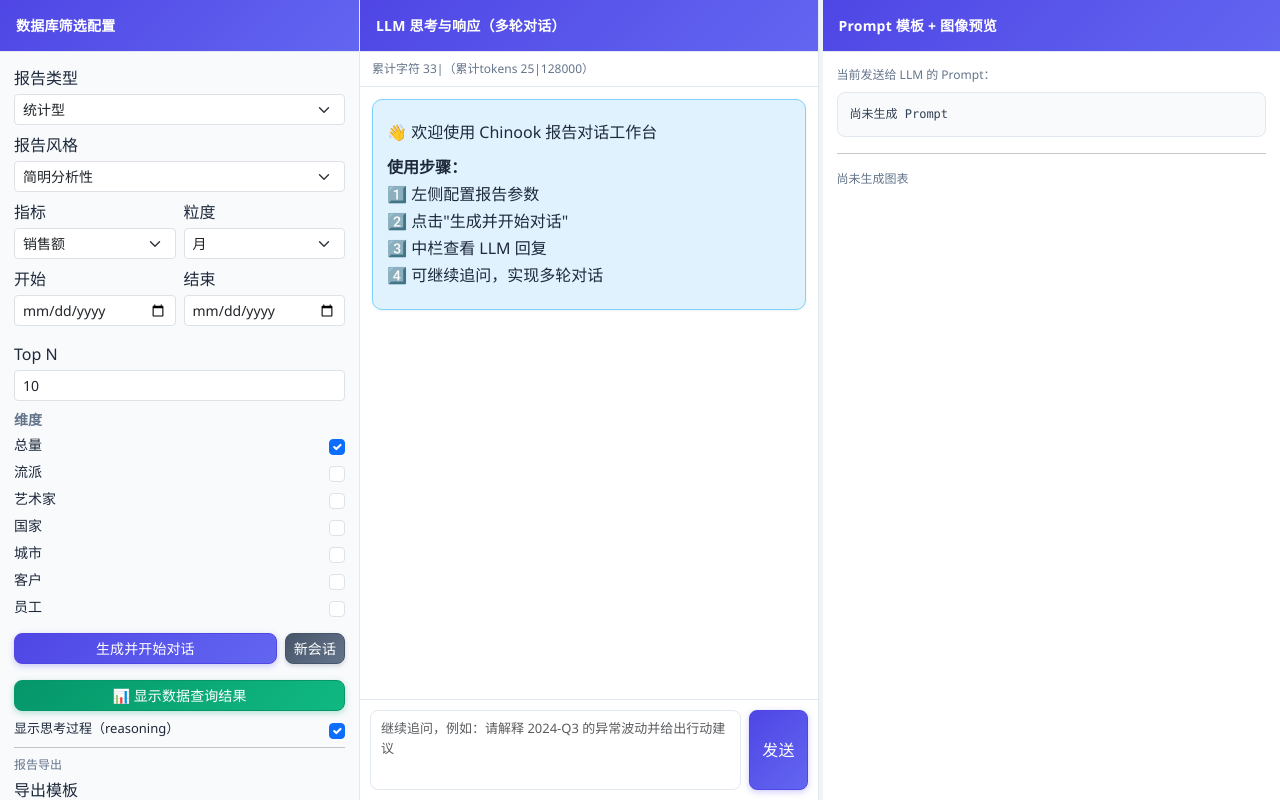
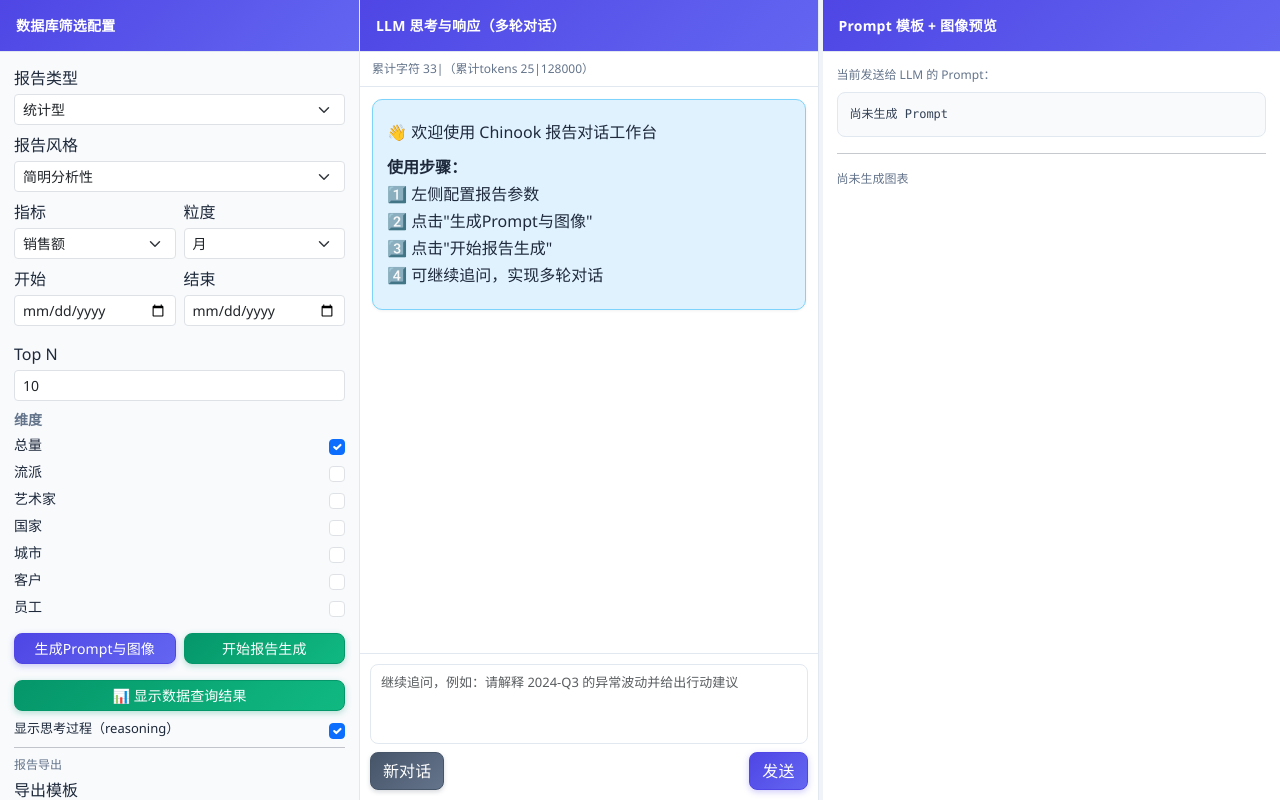
Before and after one commit to U202214011/AI_Report, a Flask app: page / in a window 1280 px wide. Run offline with Flask 3, Linux system fonts and the light colour scheme; some libraries are stand-ins or nearby versions.

Commit message:
feat: split prompt generation and report start actions in chat UI
Agent-Logs-Url: https://github.com/U202214011/AI_Report/sessions/389c9f7b-7d73-4363-bf36-612a9a5d437e

Co-authored-by: U202214011 <166366119+U202214011@users.noreply.github.com>

```diff
--- a/static/css/index.css
+++ b/static/css/index.css
@@ -110,14 +110,15 @@ body {
 .composer {
   border-top: 1px solid var(--line);
   padding: 10px;
-  display: grid;
-  grid-template-columns: 1fr auto;
+  display: flex;
+  flex-direction: column;
   gap: 8px;
   background: var(--panel);
   flex-shrink: 0;
 }
 
 .composer textarea {
+  width: 100%;
   height: 80px;
   resize: none;
   border-radius: var(--radius-sm);
@@ -125,6 +126,12 @@ body {
   padding: 8px 10px;
   font-size: 13px;
   transition: border-color .2s, box-shadow .2s;
+}
+
+.composer-actions {
+  display: flex;
+  justify-content: space-between;
+  align-items: center;
 }
 
 .composer textarea:focus {
--- a/static/js/index.js
+++ b/static/js/index.js
@@ -39,6 +39,7 @@ createApp({
 
       promptText: '尚未生成 Prompt',
       plots: [],
+      hasPendingGeneratedPrompt: false,
 
       exportTemplates: [],
       userTemplateIds: [],
@@ -98,8 +99,8 @@ createApp({
         '👋 欢迎使用 Chinook 报告对话工作台\n\n' +
         '**使用步骤：**\n' +
         '1️⃣ 左侧配置报告参数\n' +
-        '2️⃣ 点击"生成并开始对话"\n' +
-        '3️⃣ 中栏查看 LLM 回复\n' +
+        '2️⃣ 点击"生成Prompt与图像"\n' +
+        '3️⃣ 点击"开始报告生成"\n' +
         '4️⃣ 可继续追问，实现多轮对话',
     });
 
@@ -450,20 +451,22 @@ createApp({
       this.chatInput      = '';
       this.plots          = [];
       this.promptText     = '尚未生成 Prompt';
+      this.hasPendingGeneratedPrompt = false;
       this.displayMessages.push({
         id: this.nextMsgId++,
         role: 'system',
         kind: 'notice',
-        rawContent: '✨ 新会话已创建，请点击"生成并开始对话"',
+        rawContent: '✨ 新对话已创建，请先点击"生成Prompt与图像"，再点击"开始报告生成"',
       });
       this.scrollChatToBottom();
       this.refreshCtxThrottled(true);
     },
 
-    async handleGenerate() {
+    async handleGeneratePrompt() {
       const p = this.getPayload();
       this.plots = [];
       this.promptText = '生成中...';
+      this.hasPendingGeneratedPrompt = false;
 
       try {
         const res = await fetch('/api/generate?debug=1', {
@@ -502,20 +505,18 @@ createApp({
         }
 
         this.promptText = promptText;
+        this.hasPendingGeneratedPrompt = true;
 
         this.displayMessages.push({
           id: this.nextMsgId++,
-          role: 'user',
-          kind: 'content',
-          rawContent: promptText,
+          role: 'system',
+          kind: 'notice',
+          rawContent: '✅ 已生成 Prompt 与图像，请点击"开始报告生成"。',
         });
-        this.llmMessages.push({ role: 'user', content: promptText });
         this.scrollChatToBottom();
-
-        await this.refreshCtxThrottled(true);
-        await this.runChatSSE();
       } catch (e) {
         this.promptText = '尚未生成 Prompt';
+        this.hasPendingGeneratedPrompt = false;
         this.displayMessages.push({
           id: this.nextMsgId++,
           role: 'system',
@@ -524,6 +525,34 @@ createApp({
         });
         this.scrollChatToBottom();
       }
+    },
+
+    async handleStartReport() {
+      if (this.sending) return;
+      const promptText = (this.promptText || '').trim();
+      if (!this.hasPendingGeneratedPrompt || !promptText || promptText === '尚未生成 Prompt' || promptText === '生成中...' || promptText === '未返回 prompt') {
+        this.displayMessages.push({
+          id: this.nextMsgId++,
+          role: 'system',
+          kind: 'notice',
+          rawContent: '⚠️ 请先点击"生成Prompt与图像"。',
+        });
+        this.scrollChatToBottom();
+        return;
+      }
+
+      this.displayMessages.push({
+        id: this.nextMsgId++,
+        role: 'user',
+        kind: 'content',
+        rawContent: promptText,
+      });
+      this.llmMessages.push({ role: 'user', content: promptText });
+      this.hasPendingGeneratedPrompt = false;
+      this.scrollChatToBottom();
+
+      await this.refreshCtxThrottled(true);
+      await this.runChatSSE();
     },
 
     async handleSend() {
--- a/templates/index.html
+++ b/templates/index.html
@@ -79,8 +79,8 @@
         </div>
 
         <div class="row-inline mt-3">
-          <button class="btn btn-primary btn-sm" style="flex:1;" @click="handleGenerate">生成并开始对话</button>
-          <button class="btn btn-secondary btn-sm" @click="newSession">新会话</button>
+          <button class="btn btn-primary btn-sm" style="flex:1;" @click="handleGeneratePrompt">生成Prompt与图像</button>
+          <button class="btn btn-success btn-sm" style="flex:1;" @click="handleStartReport">开始报告生成</button>
         </div>
         <button class="btn btn-success btn-sm w-100 mt-2" @click="handlePreviewModal">📊 显示数据查询结果</button>
 
@@ -196,7 +196,10 @@
         <textarea class="form-control form-control-sm" v-model="chatInput"
           placeholder="继续追问，例如：请解释 2024-Q3 的异常波动并给出行动建议"
           @input="onChatInputChange"></textarea>
-        <button class="btn btn-primary" :disabled="sending" @click="handleSend">发送</button>
+        <div class="composer-actions">
+          <button class="btn btn-secondary" :disabled="sending" @click="newSession">新对话</button>
+          <button class="btn btn-primary" :disabled="sending" @click="handleSend">发送</button>
+        </div>
       </div>
     </section>
 
```
